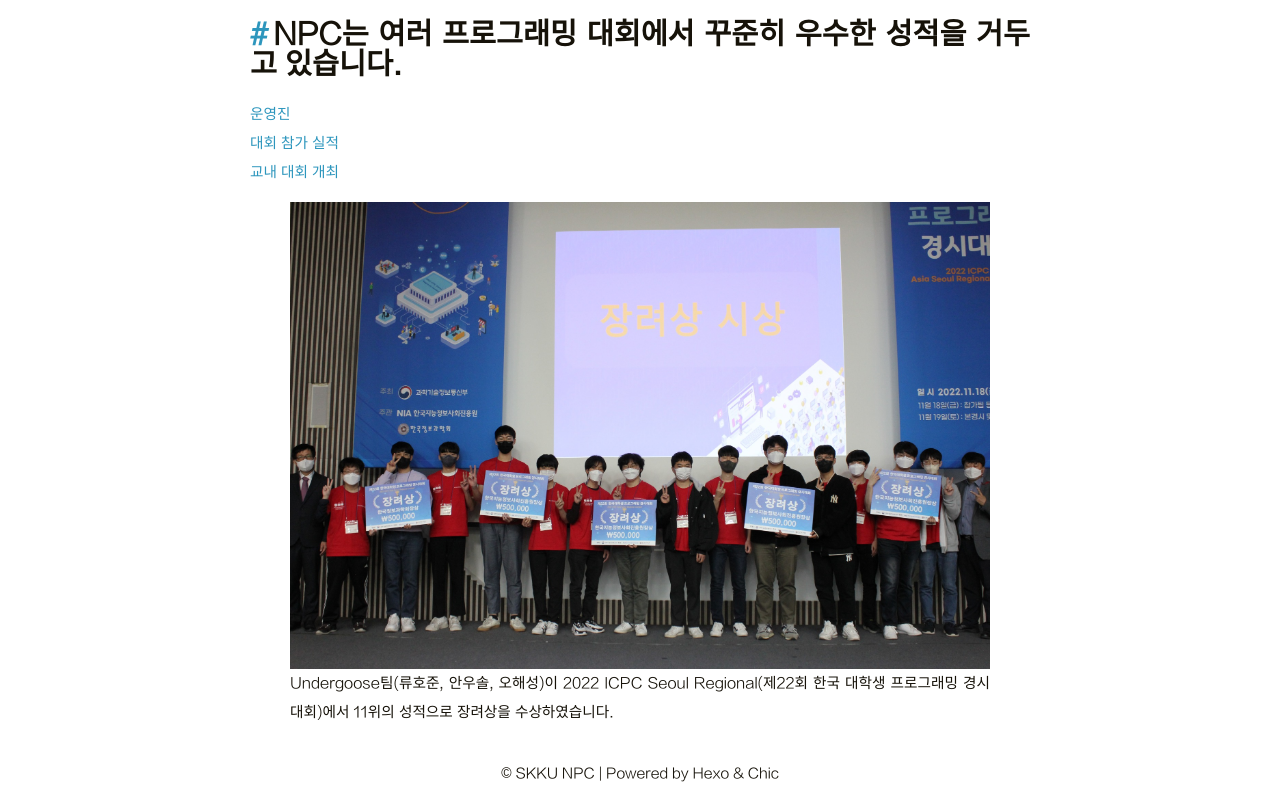
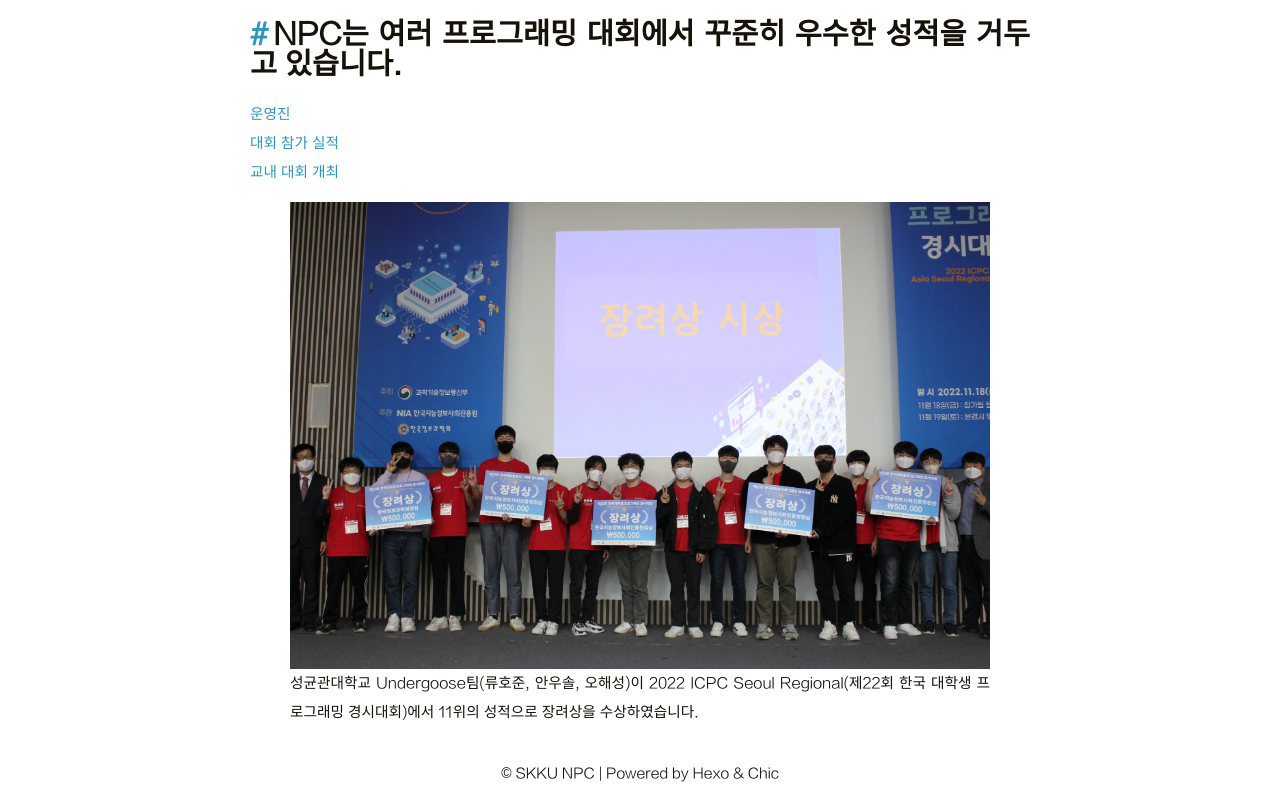
Before and after one commit to npc-skku/npc-skku.github.io, a plain HTML site: page hall-of-fame/index.html in a window 1280 px wide. Shown: the part 67-873 px from the top of the page. Drawn offline with Linux system fonts and the light colour scheme.

Commit message:
Site updated: 2023-04-12 22:27:38

```diff
--- a/hall-of-fame/index.html
+++ b/hall-of-fame/index.html
@@ -134,7 +134,7 @@
 <figure>
     <img src="/images/undergoose.jpg"
          alt="undergoose">
-    <figcaption>Undergoose팀(류호준, 안우솔, 오해성)이 2022 ICPC Seoul Regional(제22회 한국 대학생 프로그래밍 경시대회)에서 11위의 성적으로 장려상을 수상하였습니다.</figcaption>
+    <figcaption>성균관대학교 Undergoose팀(류호준, 안우솔, 오해성)이 2022 ICPC Seoul Regional(제22회 한국 대학생 프로그래밍 경시대회)에서 11위의 성적으로 장려상을 수상하였습니다.</figcaption>
 </figure>
 
 
```
Also changed, not shown: inquiry/index.html (+1 -1 lines).
